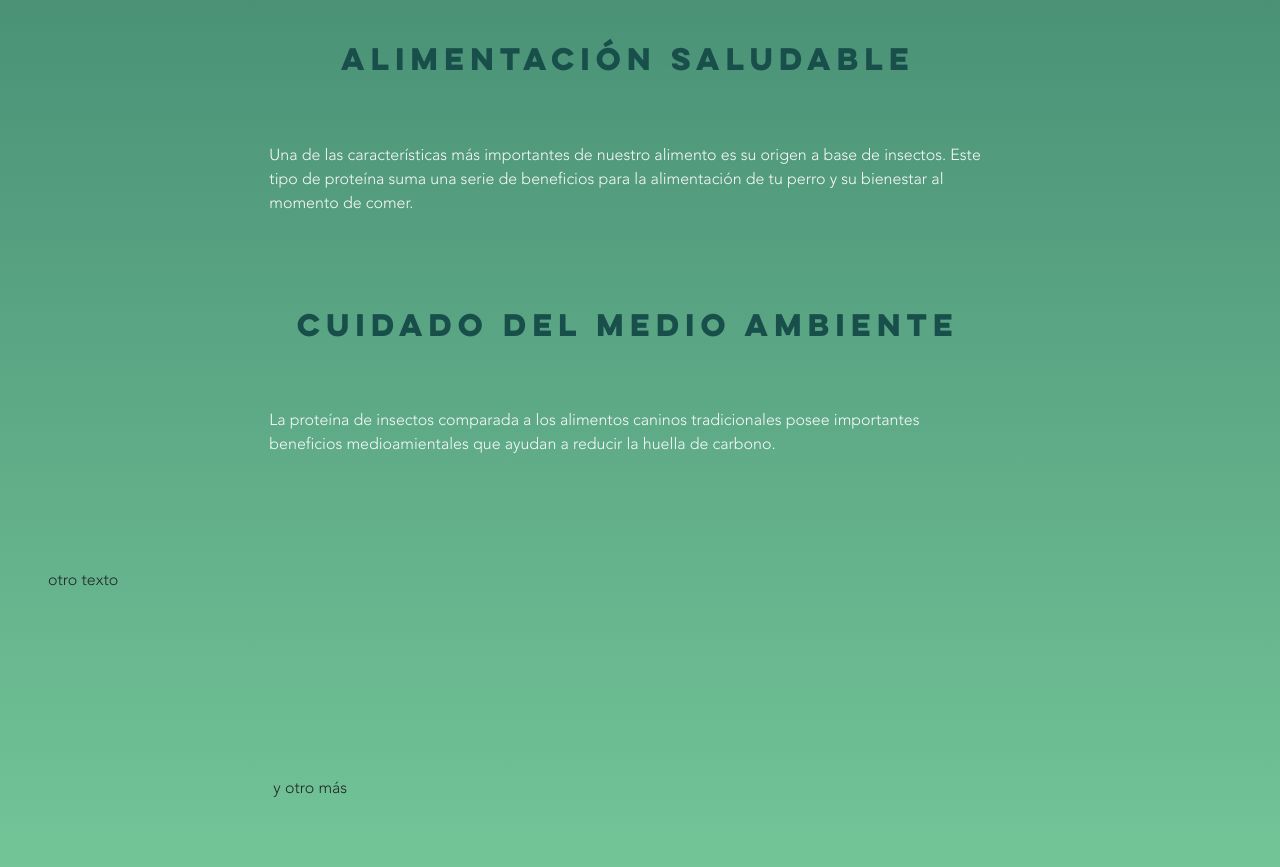
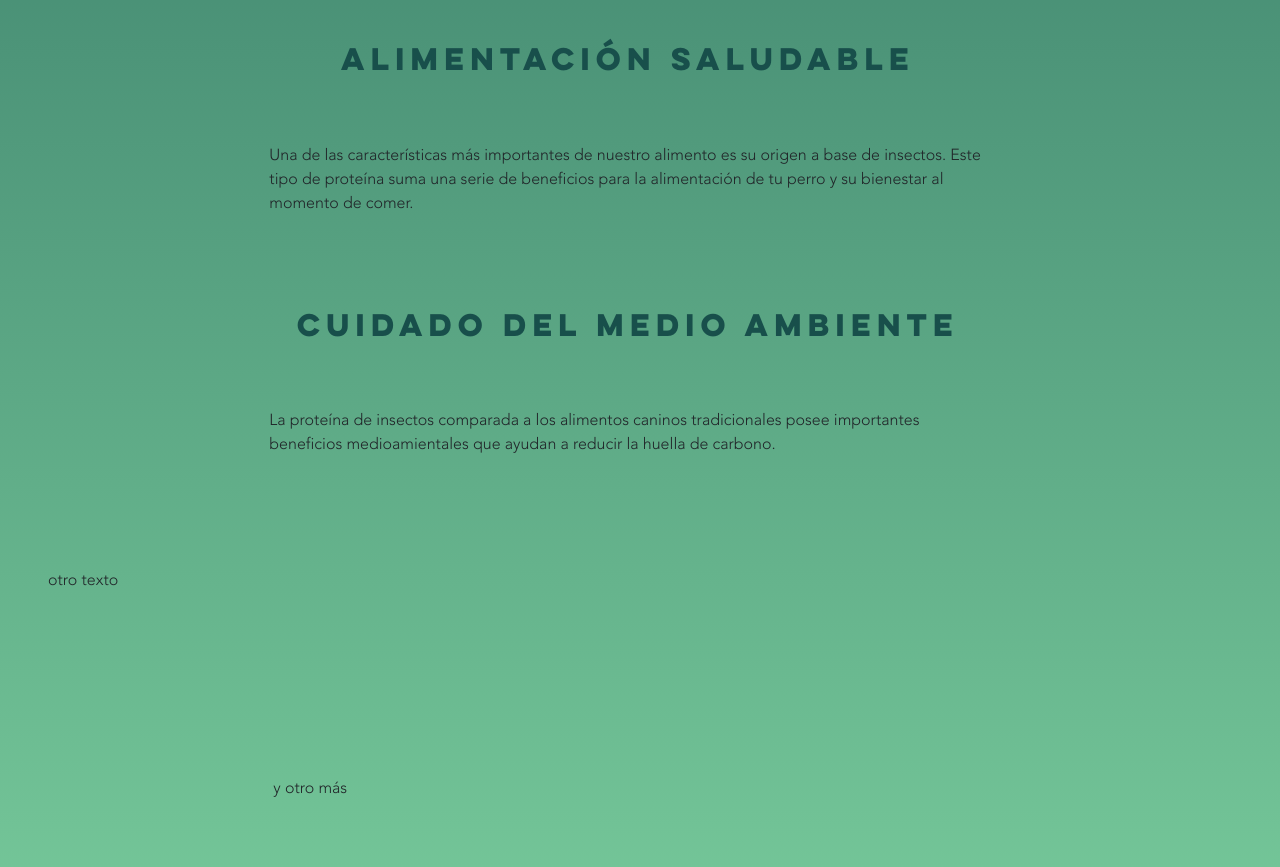
Before and after one commit to helena-martinez/cuidatuperro, a plain HTML site: page index.html in a window 1280 px wide. Shown: the part 1987-2854 px from the top of the page. Drawn offline with nearby package versions, Linux system fonts and the light colour scheme.

Commit message:
Update index.html

```diff
--- a/index.html
+++ b/index.html
@@ -99,11 +99,11 @@
 
                       <h1 class="mb-3 mt-5 text-center">Circular pet</h1>
                      <h3 class="mb-3 mt-5 text-center">Beneficios de la proteína de insecto</h3>
-                      <p class="p-5 text#184f4b"> Somos una empresa chilena formada el 2020 enfocada en producir pellet seco a base de harina de insecto rico en proteínas y minerales, autorizado por el Sevicio Agrícola Ganadero (SAG). Además, todos nuestros productos son desarrollados en procesos circulares sin costo ambiental para nuestro planeta.</p>
+                      <p class="p-5 text-dark"> Somos una empresa chilena formada el 2020 enfocada en producir pellet seco a base de harina de insecto rico en proteínas y minerales, autorizado por el Sevicio Agrícola Ganadero (SAG). Además, todos nuestros productos son desarrollados en procesos circulares sin costo ambiental para nuestro planeta.</p>
                   <h3 class="mb-3 mt-5 text-center">Alimentación saludable</h3>
-                    <p class="p-5 text-light"> Una de las características más importantes de nuestro alimento es su origen a base de insectos. Este tipo de proteína suma una serie de beneficios para la alimentación de tu perro y su bienestar al momento de comer.</p>
+                    <p class="p-5 text-dark"> Una de las características más importantes de nuestro alimento es su origen a base de insectos. Este tipo de proteína suma una serie de beneficios para la alimentación de tu perro y su bienestar al momento de comer.</p>
                     <h3 class="mb-3 mt-5 text-center">Cuidado del medio ambiente</h3>
-                   <p class="p-5 text-light">La proteína de insectos comparada a los alimentos caninos tradicionales posee importantes beneficios medioamientales que ayudan a reducir la huella de carbono.</p>
+                   <p class="p-5 text-dark">La proteína de insectos comparada a los alimentos caninos tradicionales posee importantes beneficios medioamientales que ayudan a reducir la huella de carbono.</p>
                  </div>
                     <p class="p-5">
                         otro texto
```
